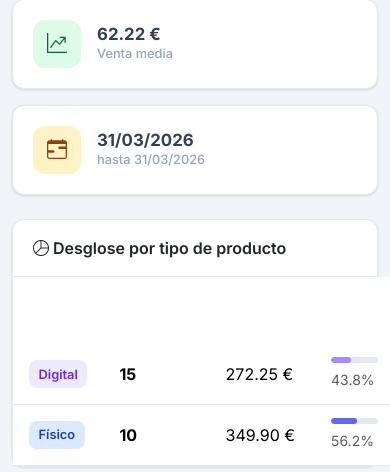
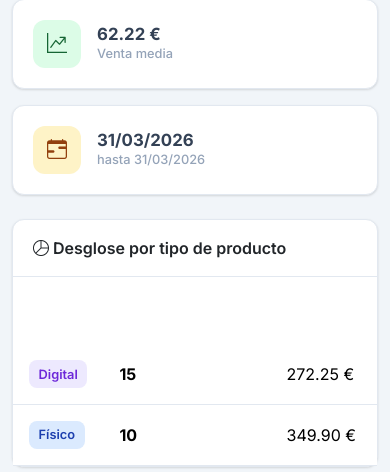
Before and after one commit to ide-la-r/ERPy-Lite, a Flask app: page /analytics in a window 390 px wide. Shown: the part 359-831 px from the top of the page. Run offline with Flask 3, Linux system fonts and the light colour scheme; data comes from the database, SQL or seed files in the repository; grey boxes are pictures that could not be loaded.

Commit message:
Cambios en version movil de responsive

```diff
--- a/src/static/css/style.css
+++ b/src/static/css/style.css
@@ -101,7 +101,8 @@ body {
     background: var(--card-bg);
     border-radius: var(--radius);
     box-shadow: var(--shadow);
-    overflow: hidden;
+    overflow-x: auto;
+    -webkit-overflow-scrolling: touch;
 }
 
 .table {
--- a/src/templates/analytics.html
+++ b/src/templates/analytics.html
@@ -53,8 +53,8 @@
     <div class="card-header">
         <i class="bi bi-pie-chart"></i> Desglose por tipo de producto
     </div>
-    <div class="card-body p-0">
-        <table class="table mb-0">
+    <div class="card-body p-0" style="overflow-x: auto;">
+        <table class="table mb-0" style="min-width: 480px;">
             <thead>
                 <tr>
                     <th>Tipo</th>
```
